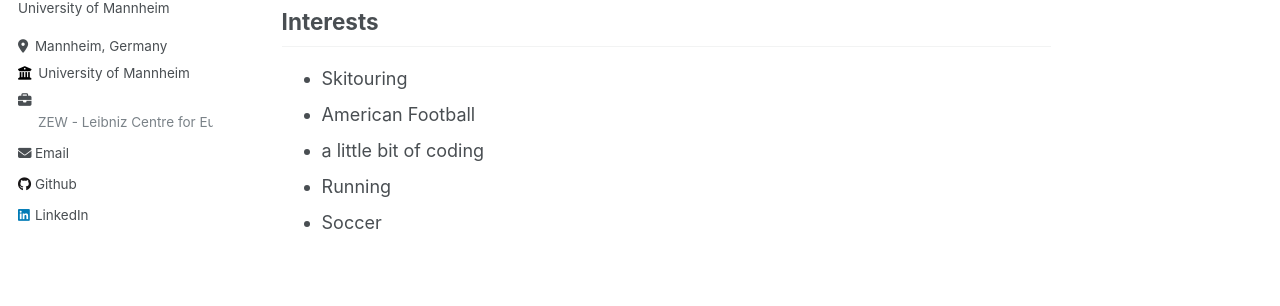
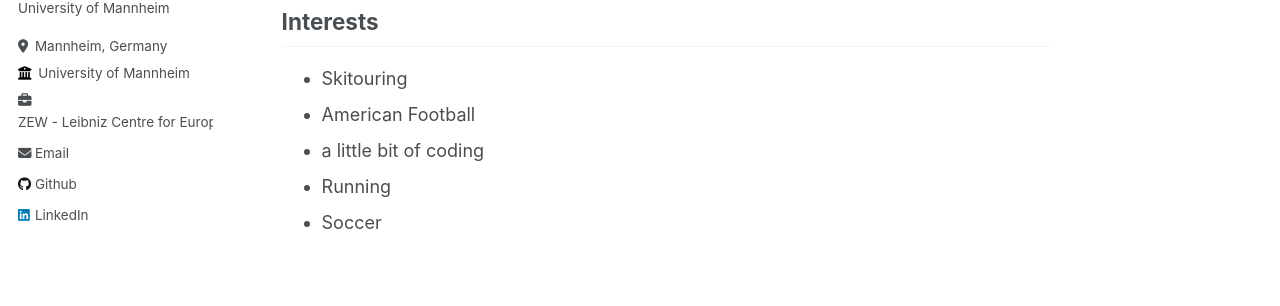
Before and after one commit to leonhamburg/leonweigele.github.io, a Jekyll site: the page built from _pages/about.md, in a window 1280 px wide. Shown: the part 408-714 px from the top of the page. Built offline with Jekyll 4.4.1, drawn with Linux system fonts in a browser that asks for light colours.

Commit message:
style changes

```diff
--- a/_sass/_sidebar.scss
+++ b/_sass/_sidebar.scss
@@ -135,18 +135,6 @@
   }
 }
 
-.author__desktop .employer-link {
-  color: $primary-color; /* Adjust the color to match your design */
-  text-decoration: none; /* Remove underline */
-  display: flex; /* Use flexbox to align items horizontally */
-  margin-left: 20px; /* Add spacing between the icon and the link */
-}
-
-.author__desktop .employer-link:hover {
-  text-decoration: underline; /* Add underline on hover */
-  margin-right: 5px;
-}
-
 .author__pronouns {
   margin: 0;
 
@@ -194,7 +182,7 @@
 }
 
 .author__urls {
-  display: flex;
+  display: none;
   position: absolute;
   right: 0;
   margin-top: 15px;
```
